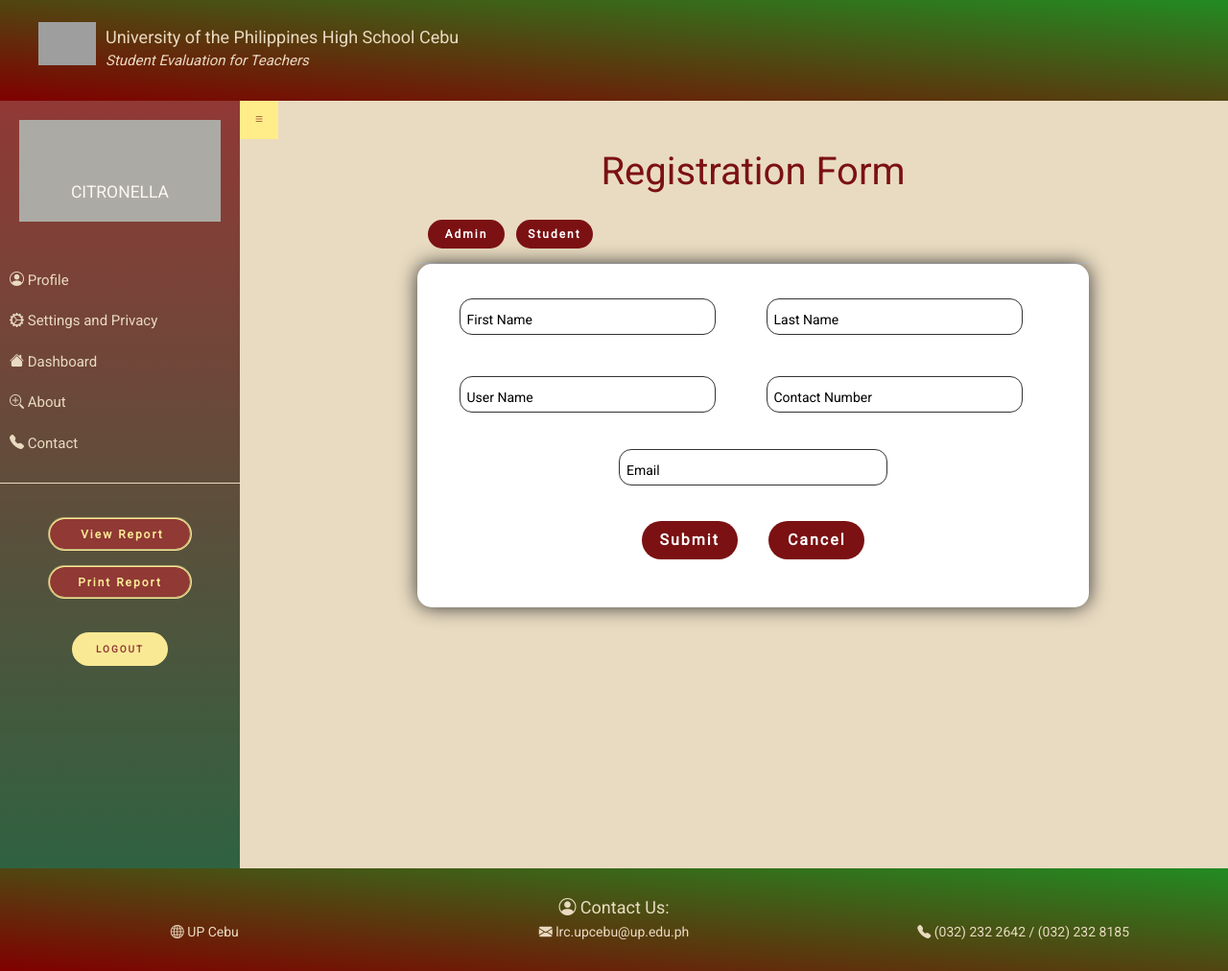
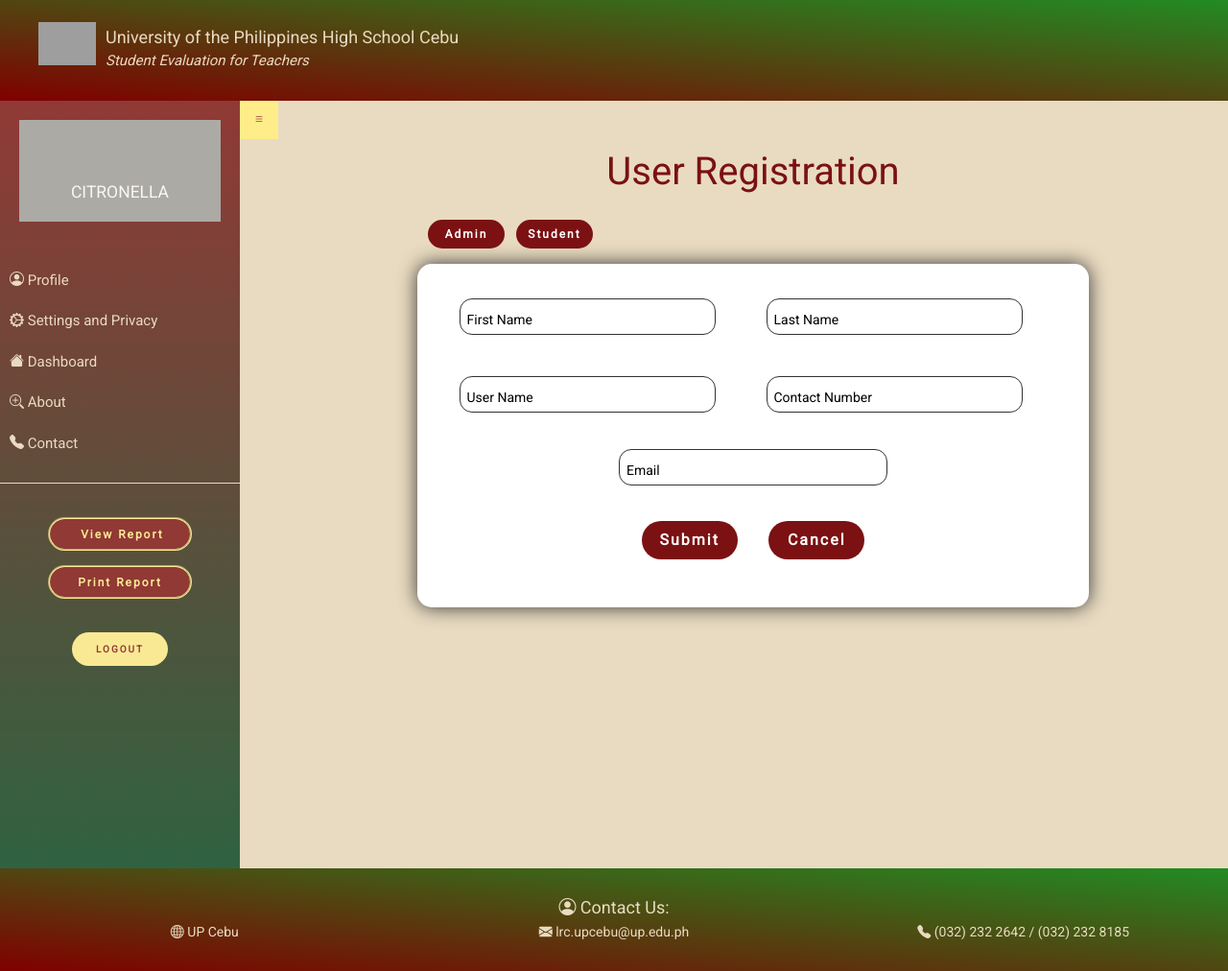
Before and after one commit to CMSC-129C-Projects/UP-HIGH-SET, a CodeIgniter 4 app: the page made by app/Views/accountRegistration.php in a window 1280 px wide. Shown: the whole page at 96% size. Run offline with PHP 8.4 and a stand-in for CodeIgniter, Linux system fonts and the light colour scheme; the template is opened without the code that fills it, so the values that code supplies are empty; some libraries are stand-ins or nearby versions; grey boxes are pictures that could not be loaded.

Commit message:
change registration form page header

```diff
--- a/app/Views/accountRegistration.php
+++ b/app/Views/accountRegistration.php
@@ -3,7 +3,7 @@
 <?= $this->section('content');?>
   <section id="register" class="container-fluid">
     <div class="heading text-center">
-      <h1>Registration Form</h1>
+      <h1>User Registration</h1>
     <div>
 
     <div class="row-md-6">
```
